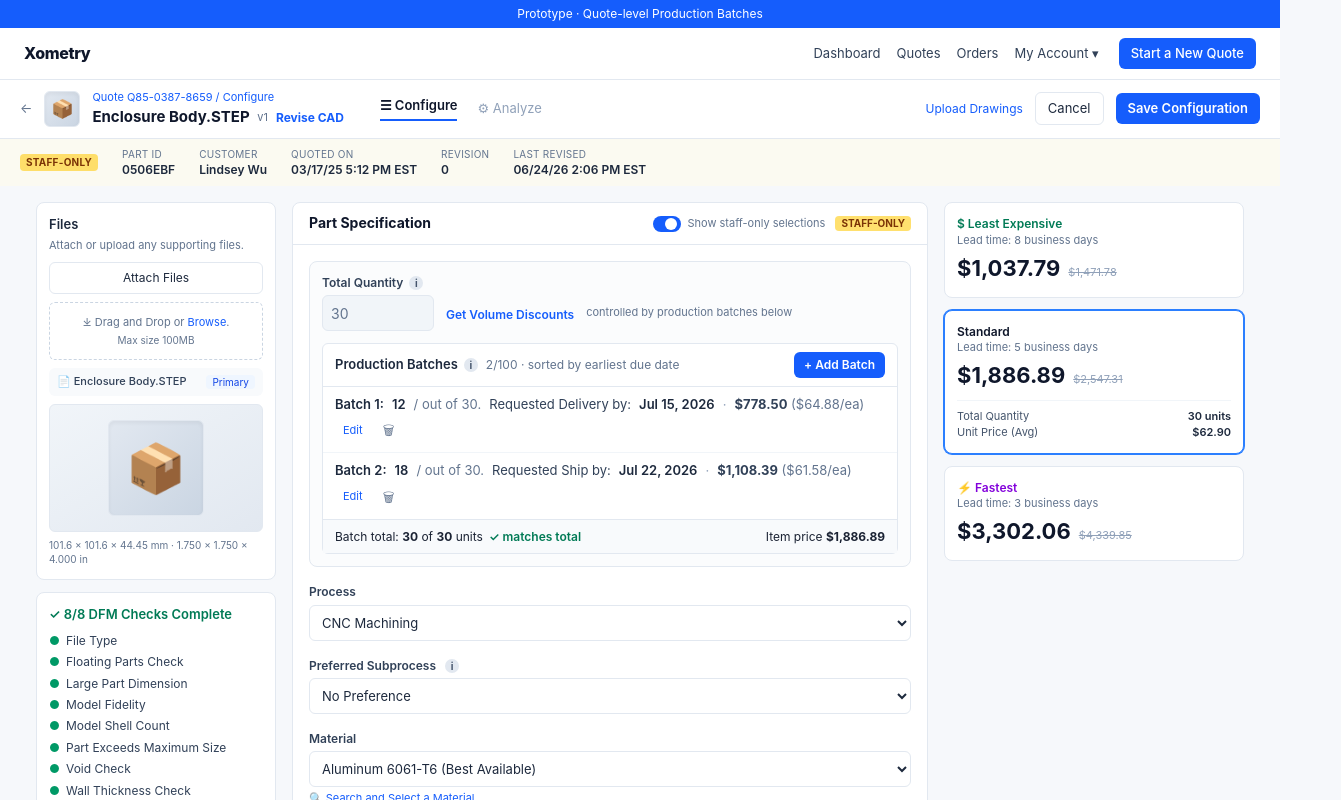
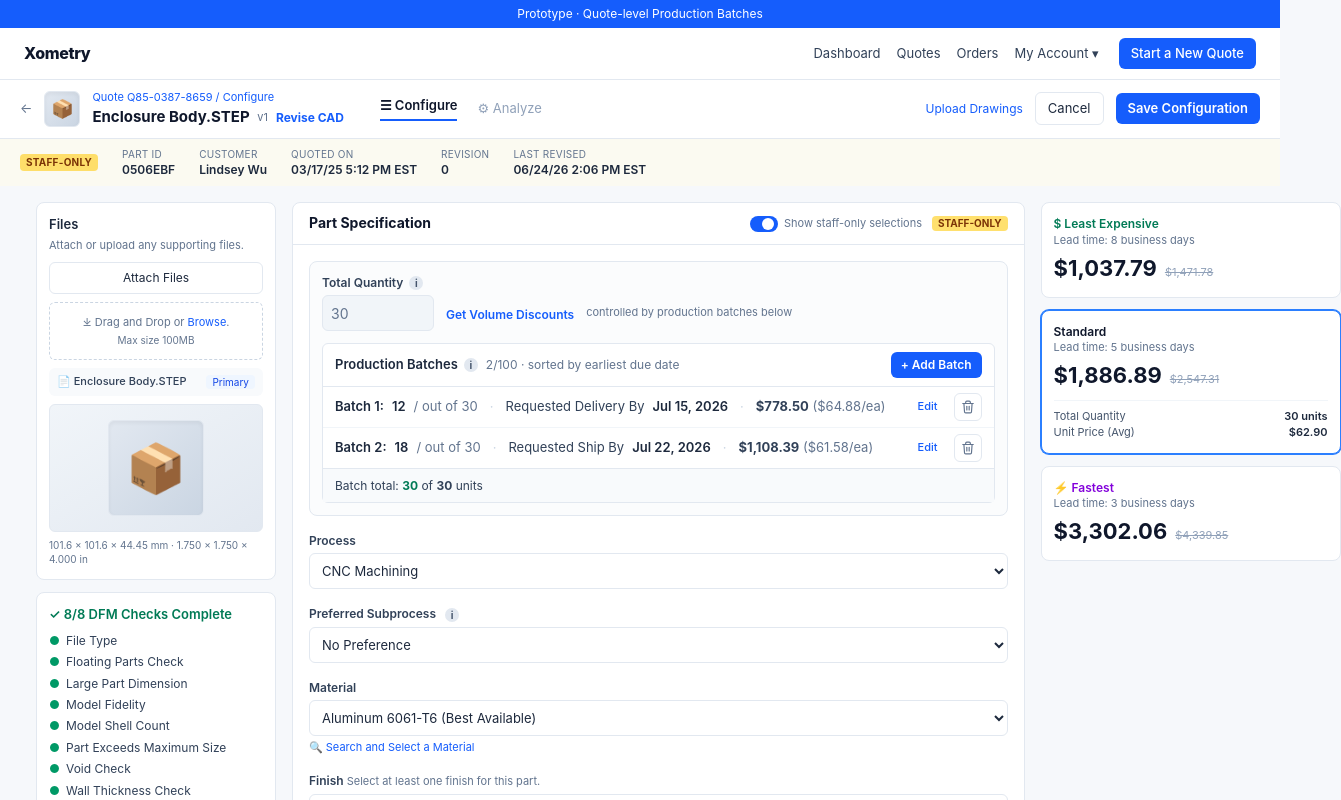
Before and after one commit to lindseywu5/quote-level-production-batch-prototype, a Next.js app in the folder app/: page /items/i1 in a window 1280 px wide. Shown: the top 800 px of the page, 1341 px wide, since content can reach past the window. Built offline with nearby package versions, Linux system fonts and the light colour scheme.

Commit message:
ui: tighten batch row to single line, real trash icon, cleaner totals

```diff
--- a/app/src/components/ConfigPage.tsx
+++ b/app/src/components/ConfigPage.tsx
@@ -535,38 +535,53 @@
       </ul>
 
       <div className="flex items-center justify-between border-t border-slate-200 bg-slate-50 px-3 py-2 text-[12px]">
-        <div>
-          Batch total: <b>{totalBatchQty}</b> of <b>{draft.qty}</b> units
-          {totalBatchQty === draft.qty ? (
-            <span className="ml-1.5 font-semibold text-emerald-700">
-              ✓ matches total
-            </span>
-          ) : (
-            <span className="ml-1.5 font-semibold text-red-700">
-              ·{" "}
-              {totalBatchQty < draft.qty
-                ? `add ${draft.qty - totalBatchQty} more`
-                : `remove ${totalBatchQty - draft.qty}`}
-            </span>
-          )}
+        <div className="text-slate-700">
+          Batch total:{" "}
+          <b
+            className={
+              totalBatchQty === draft.qty
+                ? "text-emerald-700"
+                : "text-red-700"
+            }
+          >
+            {totalBatchQty}
+          </b>{" "}
+          of <b>{draft.qty}</b> units
         </div>
-        <div>
-          Item price{" "}
-          <b>
-            {usd(
-              draft.batches.reduce(
-                (s, b) => s + priceFor(draft.basePrice, Number(b.qty) || 0),
-                0,
-              ),
-            )}
-          </b>
-        </div>
+        {totalBatchQty !== draft.qty && (
+          <div className="text-[12px] font-semibold text-red-700">
+            {totalBatchQty < draft.qty
+              ? `Add ${draft.qty - totalBatchQty} more`
+              : `Remove ${totalBatchQty - draft.qty}`}
+          </div>
+        )}
       </div>
     </div>
   );
 }
 
 /* ---------- Single batch row ---------- */
+
+function TrashIcon({ className = "h-3.5 w-3.5" }: { className?: string }) {
+  return (
+    <svg
+      viewBox="0 0 24 24"
+      fill="none"
+      stroke="currentColor"
+      strokeWidth="2"
+      strokeLinecap="round"
+      strokeLinejoin="round"
+      aria-hidden="true"
+      className={className}
+    >
+      <path d="M3 6h18" />
+      <path d="M8 6V4a2 2 0 0 1 2-2h4a2 2 0 0 1 2 2v2" />
+      <path d="M19 6l-1 14a2 2 0 0 1-2 2H8a2 2 0 0 1-2-2L5 6" />
+      <line x1="10" y1="11" x2="10" y2="17" />
+      <line x1="14" y1="11" x2="14" y2="17" />
+    </svg>
+  );
+}
 
 function BatchRow({
   index,
@@ -589,8 +604,10 @@
   const each = extended / Math.max(1, qty);
 
   return (
-    <li className="flex flex-wrap items-center gap-x-2 gap-y-1 border-b border-slate-100 px-3 py-2 text-[13px] last:border-b-0">
-      <span className="font-semibold text-slate-800">Batch {index}:</span>
+    <li className="flex flex-nowrap items-center gap-x-2 overflow-hidden border-b border-slate-100 px-3 py-1.5 text-[13px] whitespace-nowrap last:border-b-0">
+      <span className="shrink-0 font-semibold text-slate-800">
+        Batch {index}:
+      </span>
 
       {editing ? (
         <input
@@ -600,13 +617,15 @@
           onChange={(e) =>
             onUpdate({ qty: Math.max(0, Number(e.target.value) || 0) })
           }
-          className="h-7 w-16 rounded-md border border-slate-200 px-1.5 text-center"
+          className="h-7 w-14 shrink-0 rounded-md border border-slate-200 px-1.5 text-center"
           aria-label="Batch quantity"
         />
       ) : (
-        <span className="font-semibold text-slate-800">{qty}</span>
+        <span className="shrink-0 font-semibold text-slate-800">{qty}</span>
       )}
-      <span className="text-slate-500">/ out of {totalQty}.</span>
+      <span className="shrink-0 text-slate-500">/ out of {totalQty}</span>
+
+      <span className="mx-1 shrink-0 text-slate-300">·</span>
 
       {editing ? (
         <select
@@ -614,16 +633,16 @@
           onChange={(e) =>
             onUpdate({ dueType: e.target.value as Batch["dueType"] })
           }
-          className="h-7 rounded-md border border-slate-200 px-1.5 text-[12px]"
+          className="h-7 shrink-0 rounded-md border border-slate-200 px-1.5 text-[12px]"
         >
-          <option value="ship">Requested Ship by:</option>
-          <option value="delivery">Requested Delivery by:</option>
+          <option value="ship">Requested Ship By</option>
+          <option value="delivery">Requested Delivery By</option>
         </select>
       ) : (
-        <span className="text-slate-700">
+        <span className="shrink-0 text-slate-700">
           {batch.dueType === "ship"
-            ? "Requested Ship by:"
-            : "Requested Delivery by:"}
+            ? "Requested Ship By"
+            : "Requested Delivery By"}
         </span>
       )}
 
@@ -632,43 +651,45 @@
           type="date"
           value={batch.dueDate}
           onChange={(e) => onUpdate({ dueDate: e.target.value })}
-          className="h-7 rounded-md border border-slate-200 px-1.5"
+          className="h-7 shrink-0 rounded-md border border-slate-200 px-1.5"
         />
       ) : (
-        <span className="font-semibold text-slate-800">{fmtDate(batch.dueDate)}</span>
+        <span className="shrink-0 font-semibold text-slate-800">
+          {fmtDate(batch.dueDate)}
+        </span>
       )}
 
-      <span className="text-slate-400">·</span>
+      <span className="mx-1 shrink-0 text-slate-300">·</span>
 
-      <span className="text-slate-700">
+      <span className="shrink-0 text-slate-700">
         <b>{usd(extended)}</b>{" "}
         <span className="text-slate-500">({usd(each)}/ea)</span>
       </span>
 
-      <span className="flex-1" />
+      <span className="min-w-2 flex-1" />
 
       {editing ? (
         <button
           onClick={() => onUpdate({ editing: false })}
-          className="rounded-md border border-slate-200 bg-white px-2 py-1 text-[11px] hover:border-slate-300"
+          className="shrink-0 rounded-md border border-slate-200 bg-white px-2 py-1 text-[11px] hover:border-slate-300"
         >
           Done
         </button>
       ) : (
         <button
           onClick={() => onUpdate({ editing: true })}
-          className="rounded-md px-2 py-1 text-[11px] text-blue-600 hover:underline"
+          className="shrink-0 rounded-md px-2 py-1 text-[11px] font-medium text-blue-600 hover:underline"
         >
           Edit
         </button>
       )}
       <button
         onClick={onRemove}
-        className="rounded-md p-1 text-slate-500 hover:bg-red-50 hover:text-red-600"
-        aria-label="Delete batch"
+        className="inline-flex shrink-0 items-center justify-center rounded-md border border-slate-200 bg-white p-1.5 text-slate-500 hover:border-red-200 hover:bg-red-50 hover:text-red-600"
+        aria-label={`Delete batch ${index}`}
         title="Delete batch"
       >
-        🗑
+        <TrashIcon />
       </button>
     </li>
   );
```
